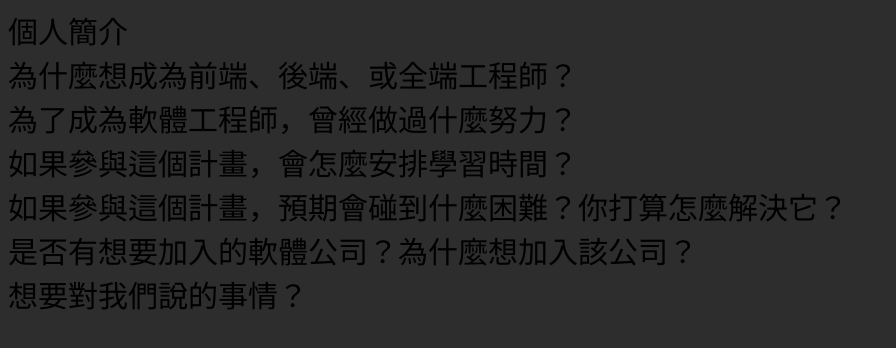
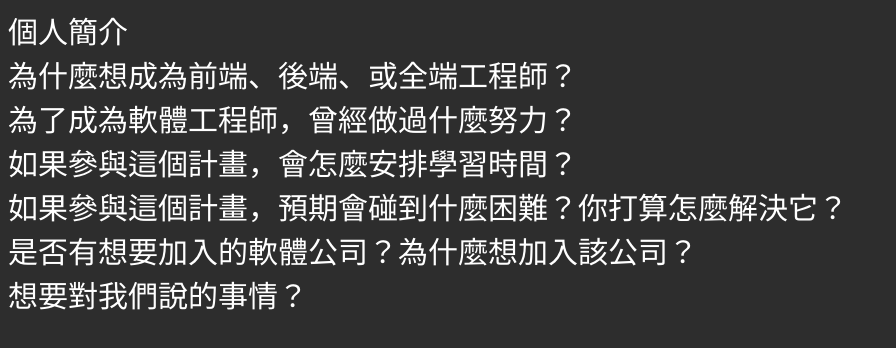
Before and after one commit to joylotsuu/wehelp, a plain HTML site: page index.html in a window 1280 px wide. Shown: the whole page, without its empty margins (0-896 px from the left). Drawn offline with Linux system fonts and the light colour scheme.

Commit message:
Update index.html

```diff
--- a/index.html
+++ b/index.html
@@ -14,7 +14,8 @@
       font-family: 'Noto Sans TC', sans-serif;
       font-size: 30px;
       font-weight: 500;
-      text-align: left
+      text-align: left;
+      color: white;
     }
   </style>
 </head>
```
